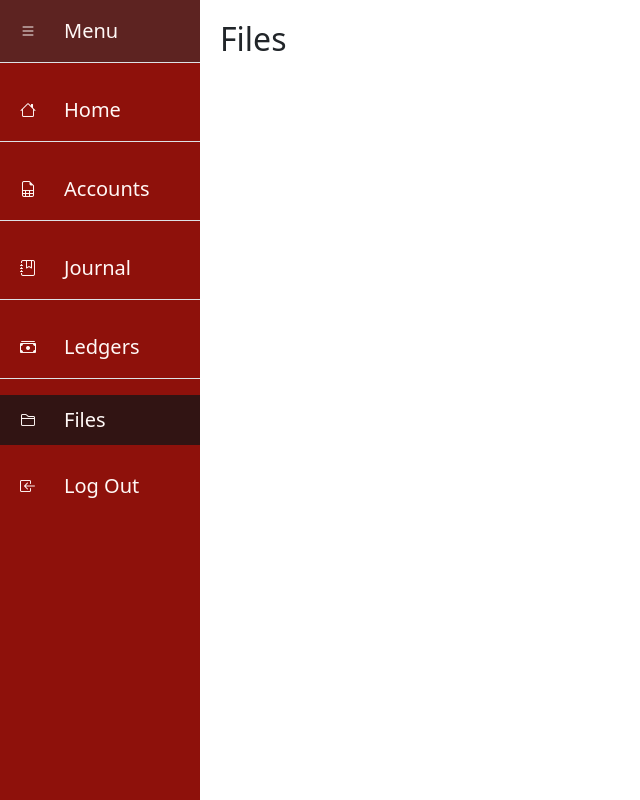
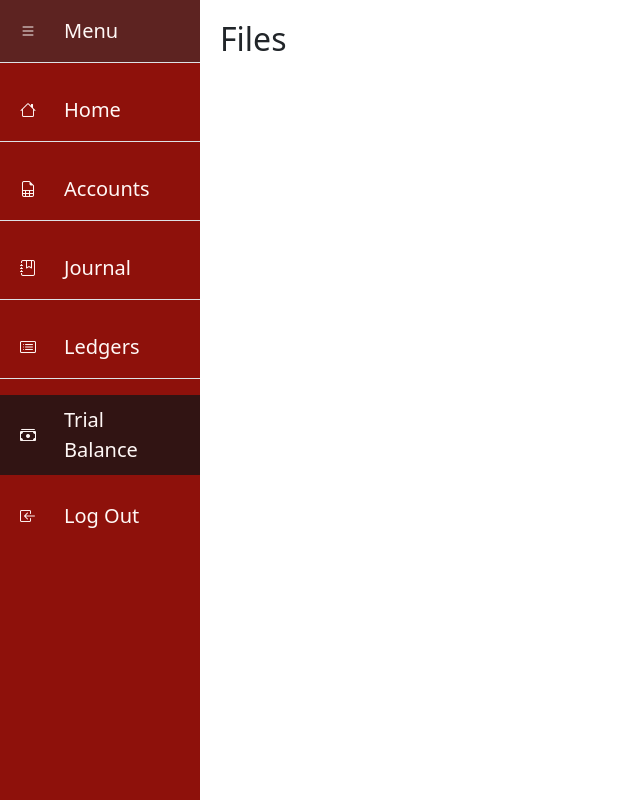
Before and after one commit to rjpd-7/Accounting_Systemv0.2, a Django app: page /files/ in a window 1280 px wide. Shown: the whole page, without its empty margins (0-640 px from the left). Run offline with Django 5.2, Linux system fonts and the light colour scheme.

Commit message:
nav bar changes

```diff
--- a/Accounting_System_app/templates/Front_End/accounts.html
+++ b/Accounting_System_app/templates/Front_End/accounts.html
@@ -51,7 +51,7 @@
                 <li>
                     <a class="nav-link py-3 border-bottom rounded-0" href="{% url 'AccountingSystem:ledgers' %}">
                         <span class="icon">
-                            <i class="bi bi-cash-stack"></i>
+                            <i class="bi bi-card-list"></i>
                         </span>
                         <span class="description">Ledgers</span>
                     </a>
@@ -59,9 +59,9 @@
                 <li>
                     <a class="nav-link" href="{% url 'AccountingSystem:files' %}">
                         <span class="icon">
-                            <i class="bi bi-folder2"></i>
+                            <i class="bi bi-cash-stack"></i>
                         </span>
-                        <span class="description">Files</span>
+                        <span class="description">Trial Balance</span>
                     </a>
                 </li>
                 <li>
--- a/Accounting_System_app/templates/Front_End/files.html
+++ b/Accounting_System_app/templates/Front_End/files.html
@@ -52,7 +52,7 @@
                     <li>
                         <a class="nav-link py-3 border-bottom rounded-0" href="{% url 'AccountingSystem:ledgers' %}">
                             <span class="icon">
-                                <i class="bi bi-cash-stack"></i>
+                                <i class="bi bi-card-list"></i>
                             </span>
                             <span class="description">Ledgers</span>
                         </a>
@@ -60,9 +60,9 @@
                     <li>
                         <a class="nav-link active" href="{% url 'AccountingSystem:files' %}">
                             <span class="icon">
-                                <i class="bi bi-folder2"></i>
+                                <i class="bi bi-cash-stack"></i>
                             </span>
-                            <span class="description">Files</span>
+                            <span class="description">Trial Balance</span>
                         </a>
                     </li>
                     <li>
--- a/Accounting_System_app/templates/Front_End/journal.html
+++ b/Accounting_System_app/templates/Front_End/journal.html
@@ -51,7 +51,7 @@
                 <li>
                     <a class="nav-link py-3 border-bottom rounded-0" href="{% url 'AccountingSystem:ledgers' %}">
                         <span class="icon">
-                            <i class="bi bi-cash-stack"></i>
+                            <i class="bi bi-card-list"></i>
                         </span>
                         <span class="description">Ledgers</span>
                     </a>
@@ -59,9 +59,9 @@
                 <li>
                     <a class="nav-link" href="{% url 'AccountingSystem:files' %}">
                         <span class="icon">
-                            <i class="bi bi-folder2"></i>
+                            <i class="bi bi-cash-stack"></i>
                         </span>
-                        <span class="description">Files</span>
+                        <span class="description">Trial Balance</span>
                     </a>
                 </li>
                 <li>
--- a/Accounting_System_app/templates/Front_End/ledger.html
+++ b/Accounting_System_app/templates/Front_End/ledger.html
@@ -51,7 +51,7 @@
                 <li>
                     <a class="nav-link py-3 active border-bottom rounded-0" href="{% url 'AccountingSystem:ledgers' %}">
                         <span class="icon">
-                            <i class="bi bi-cash-stack"></i>
+                            <i class="bi bi-card-list"></i>
                         </span>
                         <span class="description">Ledgers</span>
                     </a>
@@ -59,9 +59,9 @@
                 <li>
                     <a class="nav-link" href="{% url 'AccountingSystem:files' %}">
                         <span class="icon">
-                            <i class="bi bi-folder2"></i>
+                            <i class="bi bi-cash-stack"></i>
                         </span>
-                        <span class="description">Files</span>
+                        <span class="description">Trial Balance</span>
                     </a>
                 </li>
                 <li>
--- a/Accounting_System_app/views.py
+++ b/Accounting_System_app/views.py
@@ -268,6 +268,19 @@ def general_ledger(request):
 
     return render(request, "Front_end/ledger.html", context)
 
+# Trial Balance Function
+def trial_balance(request):
+    ledger_entries = JournalEntry.objects.all()
+
+    context = {
+    'general_ledger': ledger_entries,   # list of ledger rows
+    'total_debit': sum(e.debit for e in ledger_entries),
+    'total_credit': sum(e.credit for e in ledger_entries),
+    'ending_balance': sum(e.debit - e.credit for e in ledger_entries),
+}
+
+    return render(request, "Front_end/ledger.html", context)
+
 # Files Page
 def files(request):
 
```
Also changed, not shown: Accounting_System_app/templates/Front_End/index.html (+5 -3 lines).
